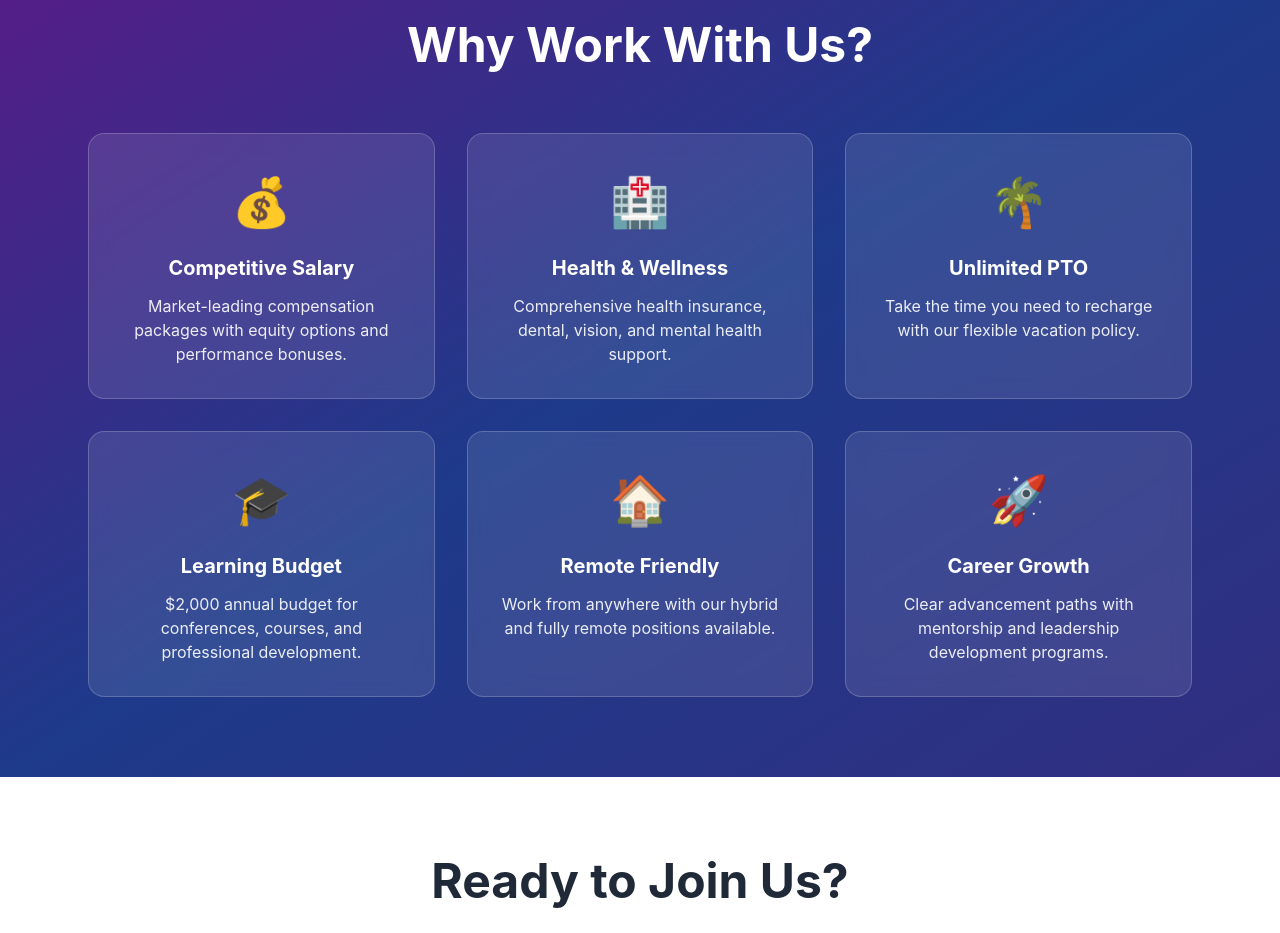
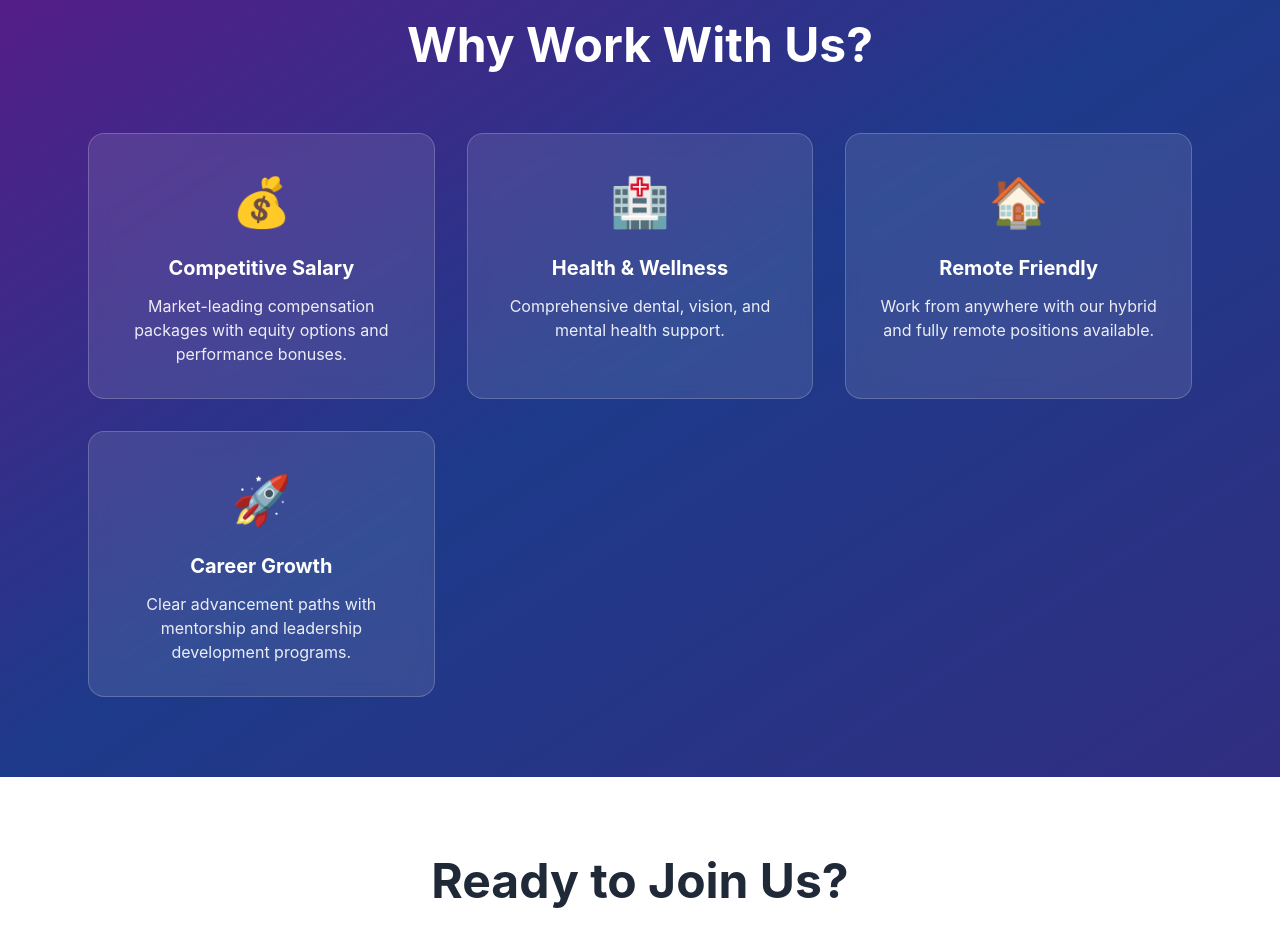
Before and after one commit to SkySmartTech/Company-Web, a plain HTML site: page Homepage/Careerspage/careers.html in a window 1280 px wide. Shown: the part 3800-4733 px from the top of the page. Drawn offline with nearby package versions, Linux system fonts and the light colour scheme.

```diff
--- a/Homepage/Careerspage/careers.html
+++ b/Homepage/Careerspage/careers.html
@@ -389,19 +389,7 @@
                 <div class="benefit-card">
                     <div class="benefit-icon">🏥</div>
                     <h3 class="text-xl font-bold mb-3">Health & Wellness</h3>
-                    <p class="opacity-90">Comprehensive health insurance, dental, vision, and mental health support.</p>
-                </div>
-
-                <div class="benefit-card">
-                    <div class="benefit-icon">🌴</div>
-                    <h3 class="text-xl font-bold mb-3">Unlimited PTO</h3>
-                    <p class="opacity-90">Take the time you need to recharge with our flexible vacation policy.</p>
-                </div>
-
-                <div class="benefit-card">
-                    <div class="benefit-icon">🎓</div>
-                    <h3 class="text-xl font-bold mb-3">Learning Budget</h3>
-                    <p class="opacity-90">$2,000 annual budget for conferences, courses, and professional development.</p>
+                    <p class="opacity-90">Comprehensive dental, vision, and mental health support.</p>
                 </div>
 
                 <div class="benefit-card">
```
